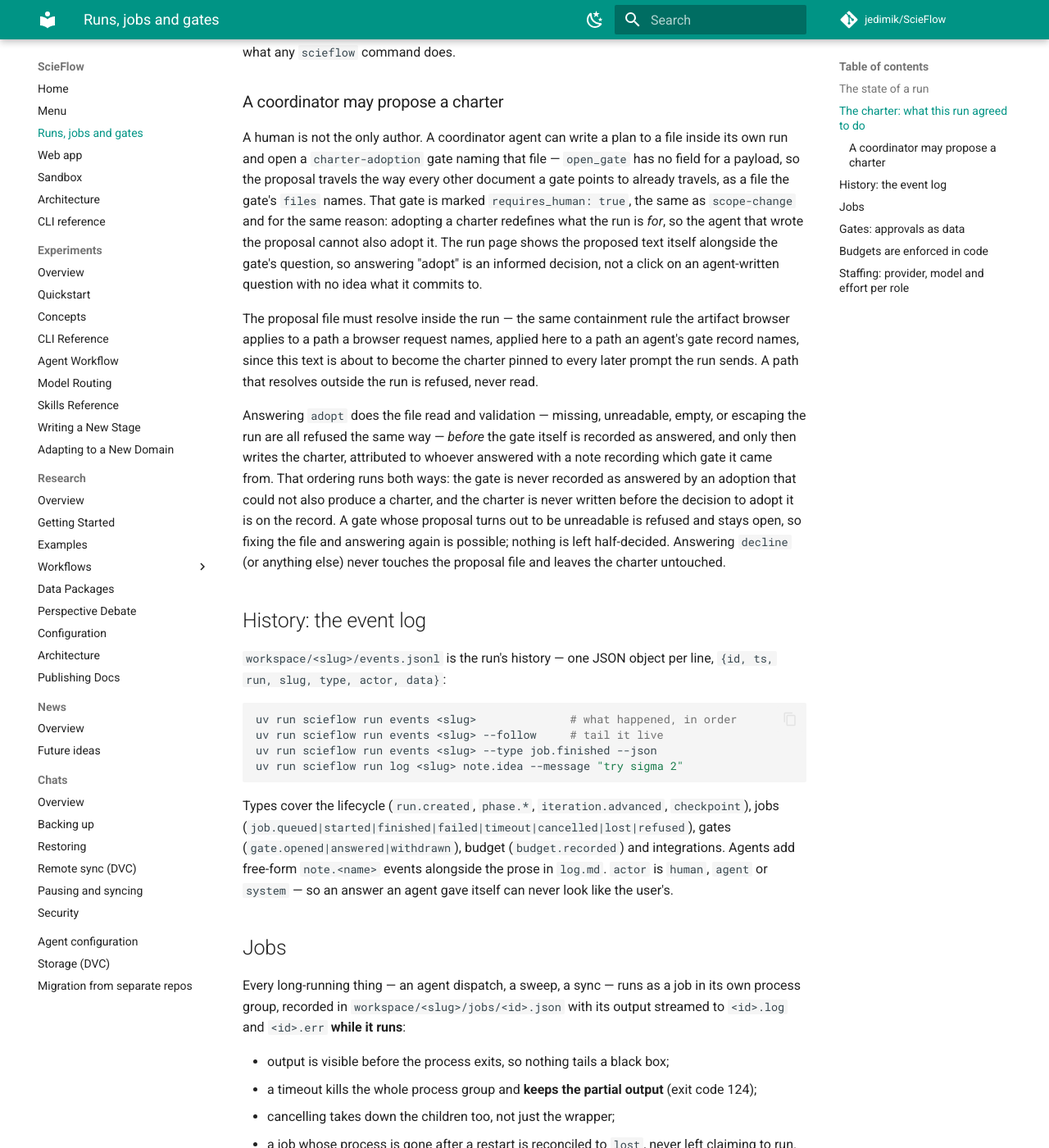
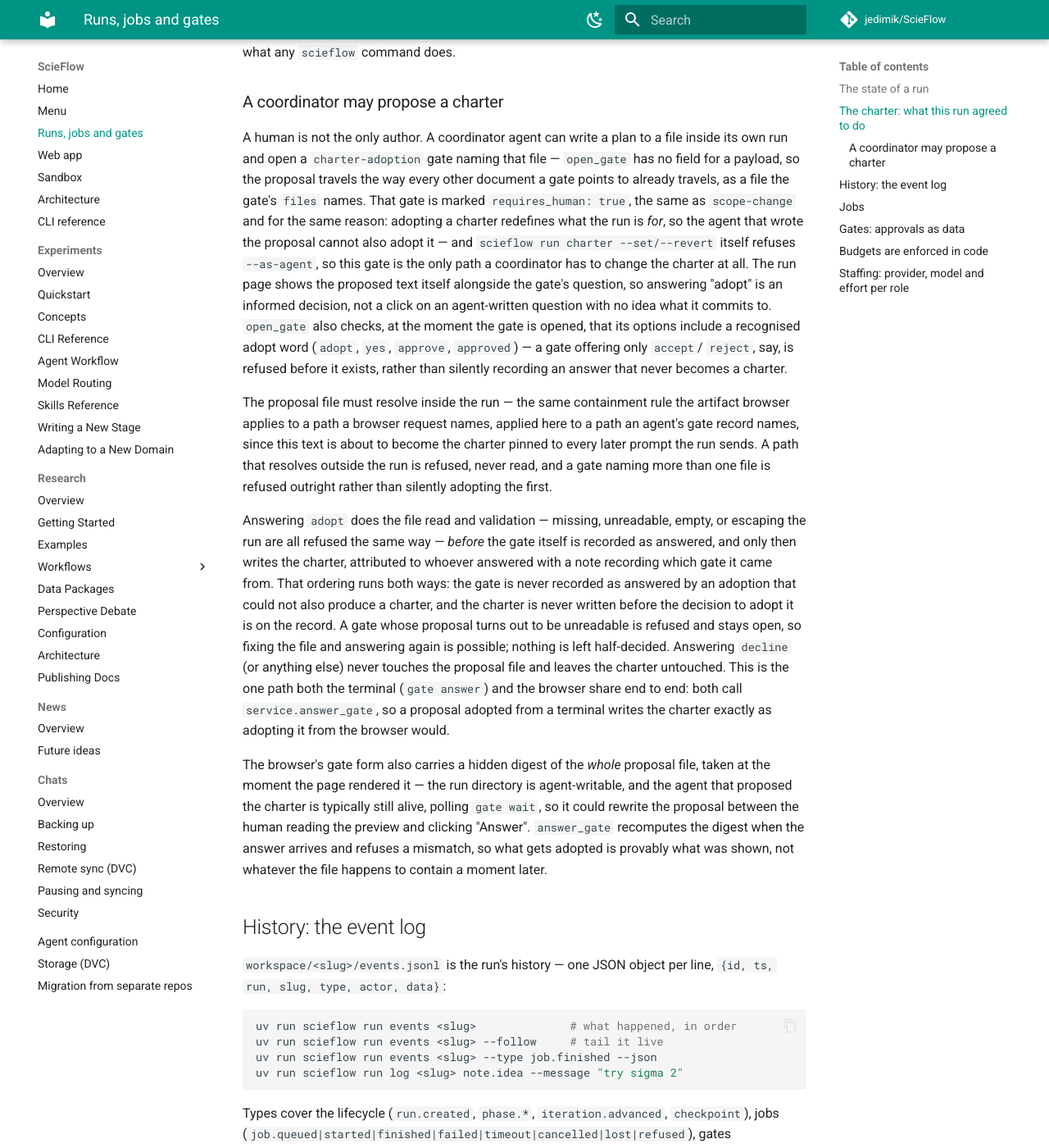
Before and after one commit to jedimik/ScieFlow, an MkDocs documentation site: the page built from docs/runs.md, in a window 1280 px wide and 1400 px high, scrolled down 2162 px. Shown: the whole window at 82% size. Built offline with MkDocs 1.6.1 and Material for MkDocs 9.7.7, drawn with Linux system fonts in a browser that asks for light colours; comment, search, counter and statistics services are not loaded.

Commit message:
docs(core): document the charter in the coordinator's contract
AGENTS.md had zero mentions of the charter this branch added: rule 4's
state-tracking command list omitted `run charter`, and rule 5's
hand-edit prohibition covered budget.yml but not charter.yml. Add both,
terse, pointing at docs/runs.md for the rest — a coordinator that
never reads about the charter will never open a charter-adoption gate.

skills/research-loop/SKILL.md is left unchanged: it covers per-phase
loop mechanics, and the charter is a standing document pinned to every
prompt automatically, with nothing left for the loop to do beyond the
authorship rule AGENTS.md now states.

Also update docs/cli.md and docs/runs.md for the behaviour changed in
the previous commit: --as-agent's new restriction on `run charter
--set/--revert`, the open-time adopt-word check on charter-adoption
gates, the multiple-proposal-file refusal, and the preview digest that
`answer_gate` now checks before adopting.

Co-Authored-By: Claude Sonnet 5 <noreply@anthropic.com>
Claude-Session: https://claude.ai/code/session_01BY2q1MpQrdBZ3B8Dz9DRHR

```diff
--- a/docs/runs.md
+++ b/docs/runs.md
@@ -99,16 +99,23 @@ file inside its own run and open a `charter-adoption` gate naming that file —
 other document a gate points to already travels, as a file the gate's
 `files` names. That gate is marked `requires_human: true`, the same as
 `scope-change` and for the same reason: adopting a charter redefines what the
-run is *for*, so the agent that wrote the proposal cannot also adopt it. The
+run is *for*, so the agent that wrote the proposal cannot also adopt it — and
+`scieflow run charter --set/--revert` itself refuses `--as-agent`, so this
+gate is the only path a coordinator has to change the charter at all. The
 run page shows the proposed text itself alongside the gate's question, so
 answering "adopt" is an informed decision, not a click on an agent-written
-question with no idea what it commits to.
+question with no idea what it commits to. `open_gate` also checks, at the
+moment the gate is opened, that its options include a recognised adopt word
+(`adopt`, `yes`, `approve`, `approved`) — a gate offering only `accept`/
+`reject`, say, is refused before it exists, rather than silently recording an
+answer that never becomes a charter.
 
 The proposal file must resolve inside the run — the same containment rule
 the artifact browser applies to a path a browser request names, applied here
 to a path an agent's gate record names, since this text is about to become
 the charter pinned to every later prompt the run sends. A path that resolves
-outside the run is refused, never read.
+outside the run is refused, never read, and a gate naming more than one file
+is refused outright rather than silently adopting the first.
 
 Answering `adopt` does the file read and validation — missing, unreadable,
 empty, or escaping the run are all refused the same way — *before* the gate
@@ -120,7 +127,19 @@ written before the decision to adopt it is on the record. A gate whose
 proposal turns out to be unreadable is refused and stays open, so fixing the
 file and answering again is possible; nothing is left half-decided.
 Answering `decline` (or anything else) never touches the proposal file and
-leaves the charter untouched.
+leaves the charter untouched. This is the one path both the terminal
+(`gate answer`) and the browser share end to end: both call
+`service.answer_gate`, so a proposal adopted from a terminal writes the
+charter exactly as adopting it from the browser would.
+
+The browser's gate form also carries a hidden digest of the *whole* proposal
+file, taken at the moment the page rendered it — the run directory is
+agent-writable, and the agent that proposed the charter is typically still
+alive, polling `gate wait`, so it could rewrite the proposal between the
+human reading the preview and clicking "Answer". `answer_gate` recomputes the
+digest when the answer arrives and refuses a mismatch, so what gets adopted
+is provably what was shown, not whatever the file happens to contain a
+moment later.
 
 ## History: the event log
 
```
Also changed, not shown: AGENTS.md (+9 -2 lines), docs/cli.md (+11 -4 lines).
